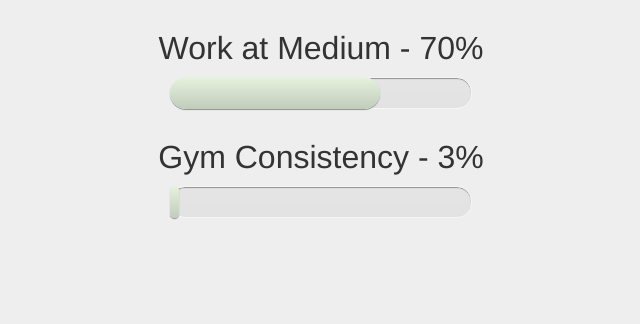
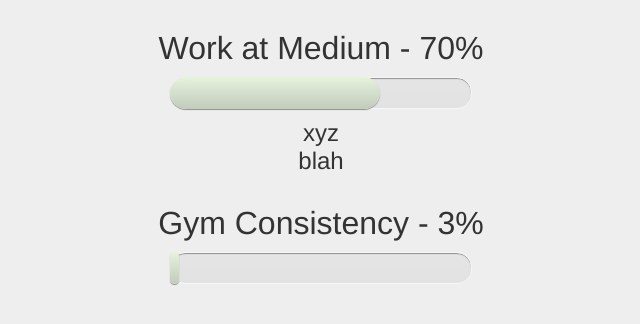
Before and after one commit to BenJamesMartin/Goals, a website: page index.html in a window 1280 px wide. Shown: the whole page, without its empty margins (319-959 px from the left). Drawn offline with Linux system fonts and the light colour scheme.

Commit message:
Added subgoals property to Goal class

```diff
--- a/goal.css
+++ b/goal.css
@@ -9,12 +9,16 @@ body {
 	background-color:#eee;
 }
 
+.goal-title, .subgoal {
+	font-family:"Helvetica Neue";
+	text-align: center;
+}
+
 .goal-title {
 	margin-top:30px;
 	font-size:2em;
 	font-weight: 100;
-	font-family:"Helvetica Neue";
-	text-align: center;
+
 }
 
 .goal-container {
@@ -40,3 +44,9 @@ body {
 	box-shadow:0px 1px 1px #333;
 	cursor:pointer;
 }
+
+.subgoal {
+	text-align:center;
+	font-size: 1.5em;
+	font-weight:300;
+}
--- a/goal.js
+++ b/goal.js
@@ -3,11 +3,7 @@
 	// Returns a goal
 	var Goal = function(title, percentageComplete, shouldAppend) {
 
-		// Make div and append to page with proper width based on percentage
-		// Make an h1 with goal name
-		// Make green become more intense as goal becomes completed
-
-		var goalWrapper = document.createElement('div');
+		this.goalWrapper = document.createElement('div');
 
 		// Create title area for percentage complete
 
@@ -22,31 +18,46 @@
 		progressContainer.setAttribute('class', 'goal-progress');
 		progressContainer.style.width = 300*percentageComplete + 'px';
 
-		goalWrapper.appendChild(goalTitle);
-		goalWrapper.appendChild(goalContainer);
+		this.goalWrapper.appendChild(goalTitle);
+		this.goalWrapper.appendChild(goalContainer);
 		goalContainer.appendChild(progressContainer);
 
 		if (shouldAppend) {
-			document.body.appendChild(goalWrapper);
+			document.body.appendChild(this.goalWrapper);
 		}
 
 		else {
-			return goalWrapper;
+			return this.goalWrapper;
 		}
 
 	};
 
-	var goal = new Goal('Work at Medium', 0.7, true);
-	var goa2 = new Goal('Gym Consistency', 0.03, true);
+	Goal.prototype.subgoals = function(subgoals) {
 
-	// document.body.appendChild(goal);
+		if (!Array.isArray(subgoals)) {
+			throw('Subgoals must be an array');
+		}
+
+		var headings = [];
+
+		for (var i = 0; i < subgoals.length; i++) {
+			headings.push(document.createElement('h3'));
+			headings[i].setAttribute('class', 'subgoal');
+			headings[i].innerHTML = subgoals[i];
+			this.goalWrapper.appendChild(headings[i]);
+		}
+
+	};
+
+	var goal  = new Goal('Work at Medium', 0.7, true);
+	var goal2 = new Goal('Gym Consistency', 0.03, true);
+
+	goal.subgoals(['xyz', 'blah']);
 
 
 
 	window.onload = function(){
-
 		// enableDrag();
-
 	};
 
 	var enableDrag = function(){
```
Also changed, not shown: index.html (+0 -8 lines).
